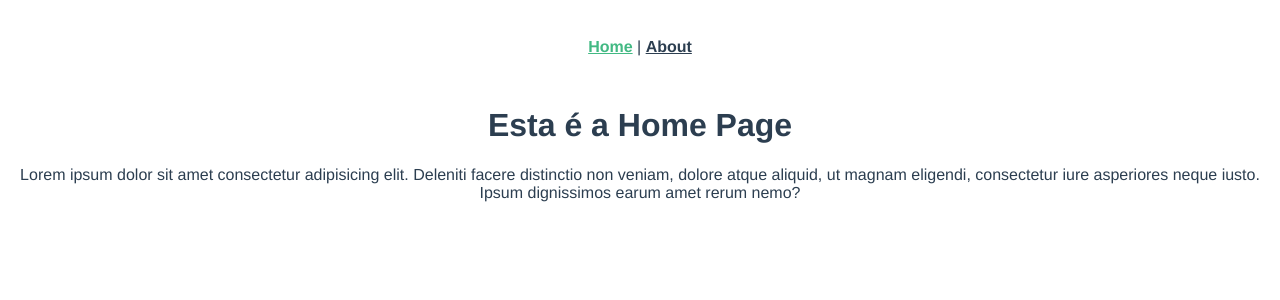
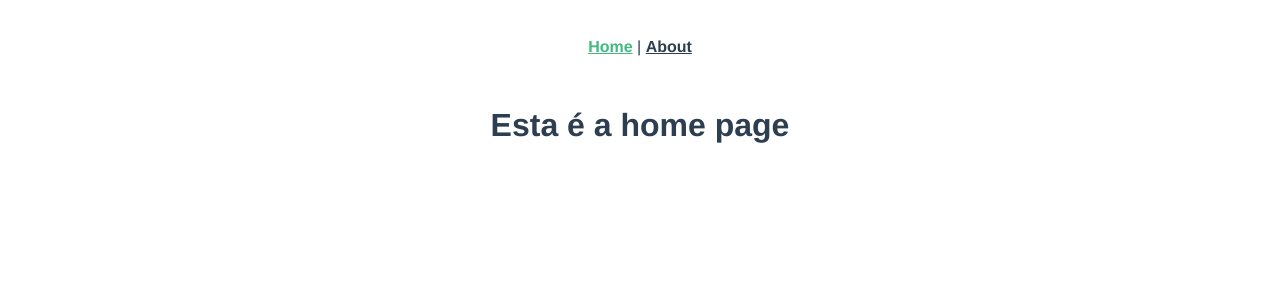
Before and after one commit to DATADF/kolitechvue, a Vue app: page / in a window 1280 px wide. Shown: the top 300 px of the page. Built offline with nearby package versions, Linux system fonts and the light colour scheme.

Commit message:
Configure initual routes

```diff
--- a/src/components/HelloWorld.vue
+++ b/src/components/Index.vue
@@ -7,7 +7,7 @@
 
 <script>
 export default {
-  name: 'HelloWorld',
+  name: 'index',
   props: {
     msg: String
   }
--- a/src/views/About.vue
+++ b/src/views/About.vue
@@ -1,5 +1,5 @@
 <template>
   <div class="about">
-    <h1>This is an about page</h1>
+    <h1>Esta é a about page</h1>
   </div>
 </template>
--- a/src/views/Home.vue
+++ b/src/views/Home.vue
@@ -1,17 +1,5 @@
 <template>
   <div class="home">
-    <HelloWorld msg="Esta é a Home Page"/>
+    <h1>Esta é a home page</h1>
   </div>
 </template>
-
-<script>
-// @ is an alias to /src
-import HelloWorld from '@/components/HelloWorld.vue'
-
-export default {
-  name: 'home',
-  components: {
-    HelloWorld
-  }
-}
-</script>
```
